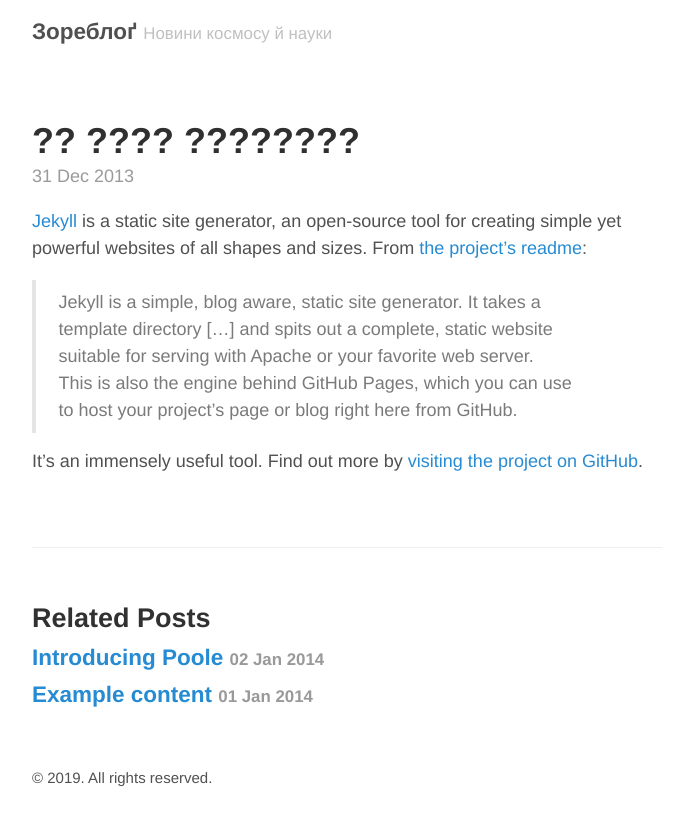
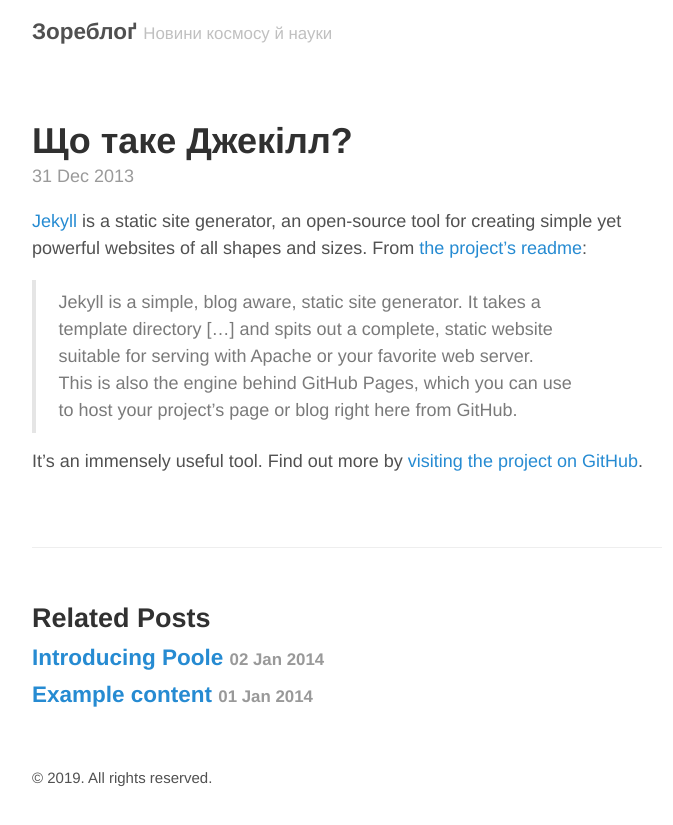
Before and after one commit to pnmrnko/pnmrnko.github.io, a Jekyll site: the page built from _posts/2013-12-31-whats-jekyll.md, in a window 1280 px wide. Shown: the top 825 px of the page, without its empty margins (293-966 px from the left). Built offline with Jekyll 4.4.1, drawn with Linux system fonts in a browser that asks for light colours.

Commit message:
Change to utf-8

```diff
--- a/_posts/2013-12-31-whats-jekyll.md
+++ b/_posts/2013-12-31-whats-jekyll.md
@@ -1,6 +1,6 @@
 ---
 layout: post
-title: ?? ???? ????????
+title: Що таке Джекілл?
 ---
 
 [Jekyll](http://jekyllrb.com) is a static site generator, an open-source tool for creating simple yet powerful websites of all shapes and sizes. From [the project's readme](https://github.com/jekyll/jekyll/blob/master/README.markdown):
```
